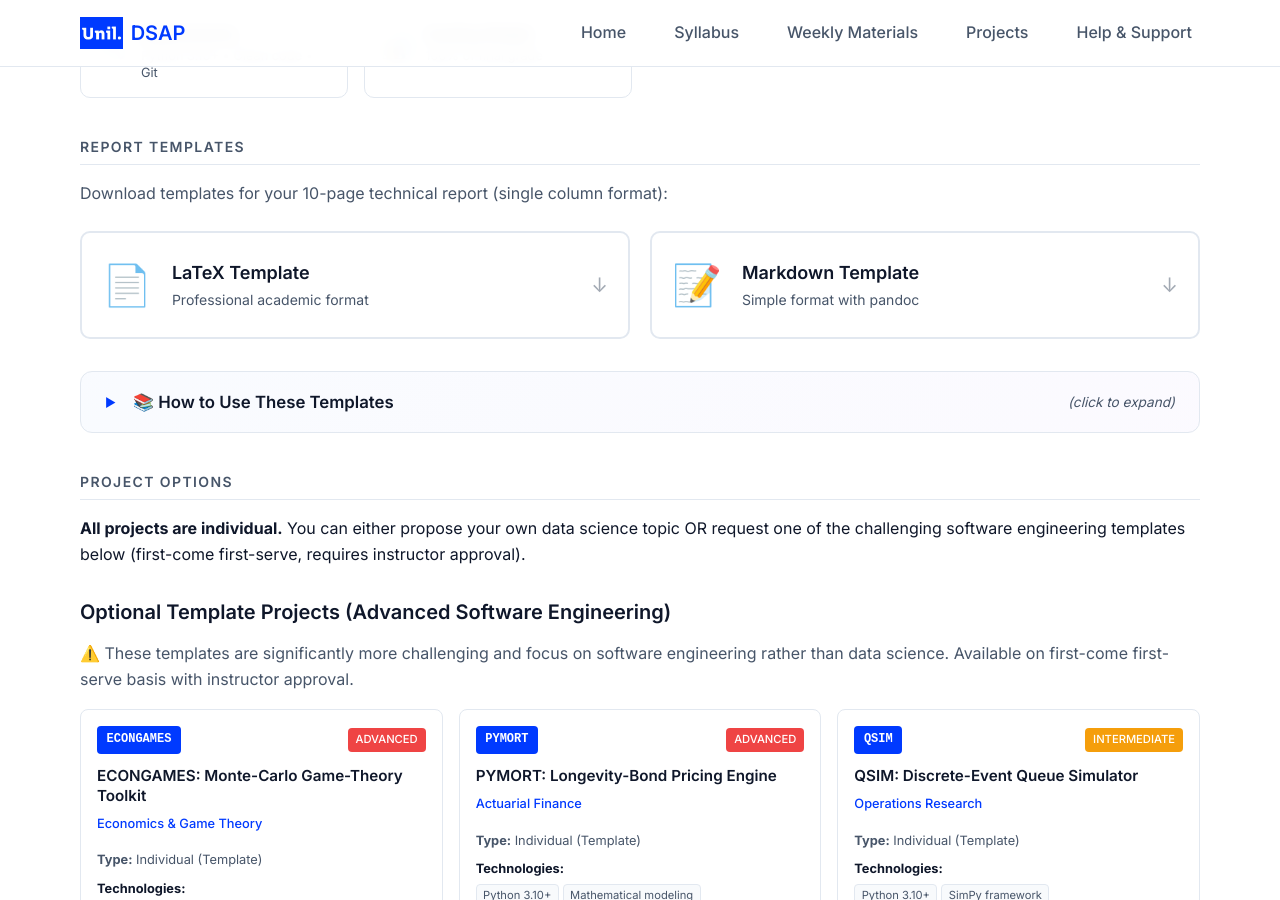
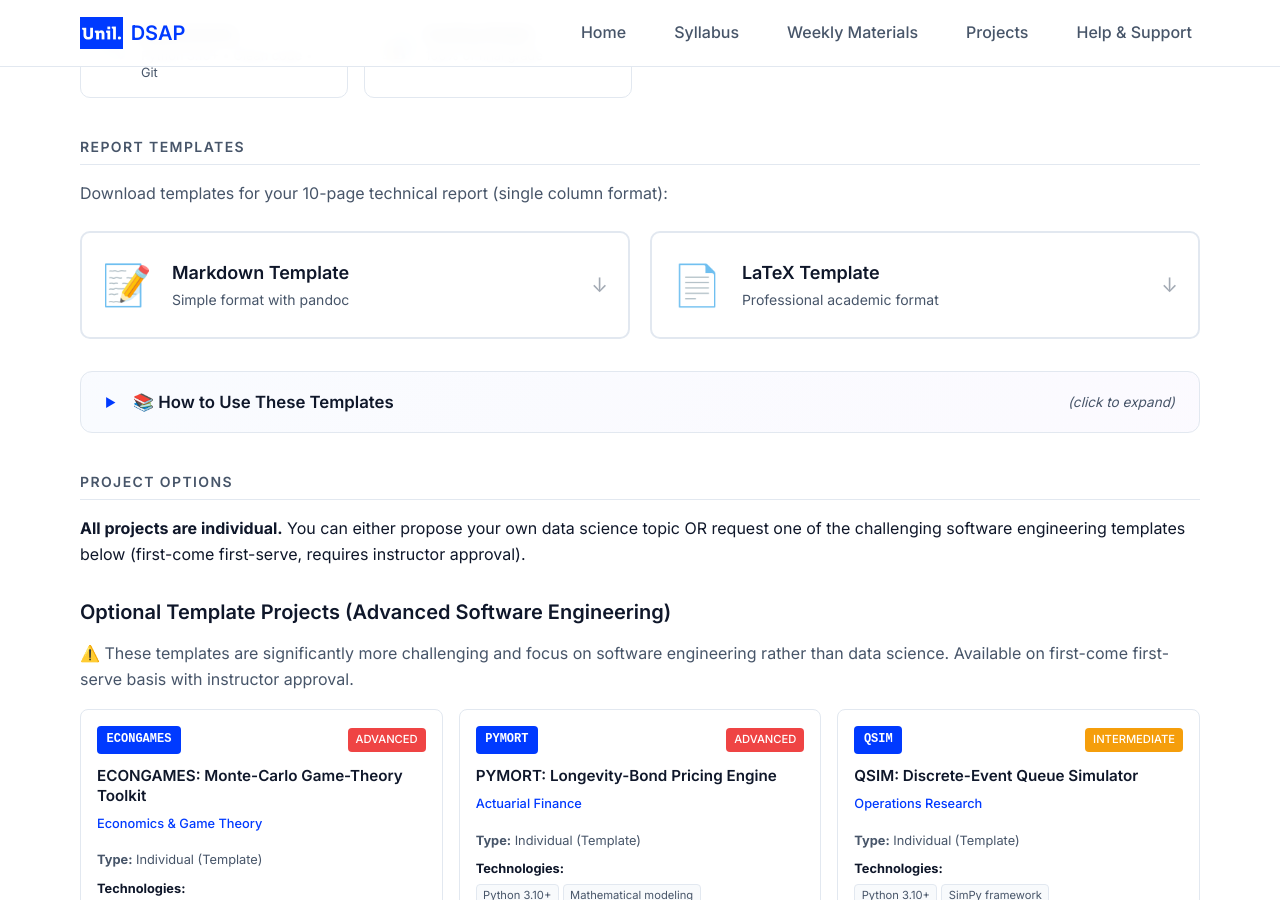
Before and after one commit to ap-unil-2025/course-materials, a Jekyll site: the page built from docs/projects.html, in a window 1280 px wide and 900 px high, scrolled down 487 px. Built offline with Jekyll 4.4.1, drawn with Linux system fonts in a browser that asks for light colours.

Commit message:
Fix navigation URLs and swap template card order
- Added trailing slashes to nav links to match Jekyll's permalink structure
- This fixes the collapsible instructions on projects page (and other JS issues)
- Swapped Markdown and LaTeX template cards to match instruction order below

🤖 Generated with [Claude Code](https://claude.ai/code)

Co-Authored-By: Claude <noreply@anthropic.com>

```diff
--- a/docs/_includes/navigation.html
+++ b/docs/_includes/navigation.html
@@ -12,10 +12,10 @@
 
     <div class="nav-links" id="nav-links">
         <a href="{{ '/' | relative_url }}" {% if page.url == '/' %}class="active"{% endif %}>Home</a>
-        <a href="{{ '/syllabus' | relative_url }}" {% if page.url contains '/syllabus' %}class="active"{% endif %}>Syllabus</a>
-        <a href="{{ '/weekly-materials' | relative_url }}" {% if page.url contains '/weekly-materials' or page.url contains '/week/' or page.url contains '/assignments' %}class="active"{% endif %}>Weekly Materials</a>
-        <a href="{{ '/projects' | relative_url }}" {% if page.url contains '/projects' or page.url contains 'PROJECT_RULES' %}class="active"{% endif %}>Projects</a>
-        <a href="{{ '/help-support' | relative_url }}" {% if page.url contains '/help-support' %}class="active"{% endif %}>Help & Support</a>
+        <a href="{{ '/syllabus/' | relative_url }}" {% if page.url contains '/syllabus' %}class="active"{% endif %}>Syllabus</a>
+        <a href="{{ '/weekly-materials/' | relative_url }}" {% if page.url contains '/weekly-materials' or page.url contains '/week/' or page.url contains '/assignments' %}class="active"{% endif %}>Weekly Materials</a>
+        <a href="{{ '/projects/' | relative_url }}" {% if page.url contains '/projects' or page.url contains 'PROJECT_RULES' %}class="active"{% endif %}>Projects</a>
+        <a href="{{ '/help-support/' | relative_url }}" {% if page.url contains '/help-support' %}class="active"{% endif %}>Help & Support</a>
 
         {% if site.data.navigation.external_links %}
         <div class="external-links">
--- a/docs/projects.html
+++ b/docs/projects.html
@@ -101,18 +101,18 @@ layout: default
     <h3 class="section-title">Report Templates</h3>
     <p style="color: var(--text-secondary); margin-bottom: 1rem;">Download templates for your 10-page technical report (single column format):</p>
     <div class="template-downloads">
+      <a href="{{ '/assets/templates/project_report_template_md.txt' | relative_url }}" class="download-card" download="project_report_template.md">
+        <span class="download-icon">📝</span>
+        <div>
+          <h4>Markdown Template</h4>
+          <p>Simple format with pandoc</p>
+        </div>
+      </a>
       <a href="{{ '/assets/templates/project_report_template.tex' | relative_url }}" class="download-card" download>
         <span class="download-icon">📄</span>
         <div>
           <h4>LaTeX Template</h4>
           <p>Professional academic format</p>
-        </div>
-      </a>
-      <a href="{{ '/assets/templates/project_report_template_md.txt' | relative_url }}" class="download-card" download="project_report_template.md">
-        <span class="download-icon">📝</span>
-        <div>
-          <h4>Markdown Template</h4>
-          <p>Simple format with pandoc</p>
         </div>
       </a>
     </div>
```
